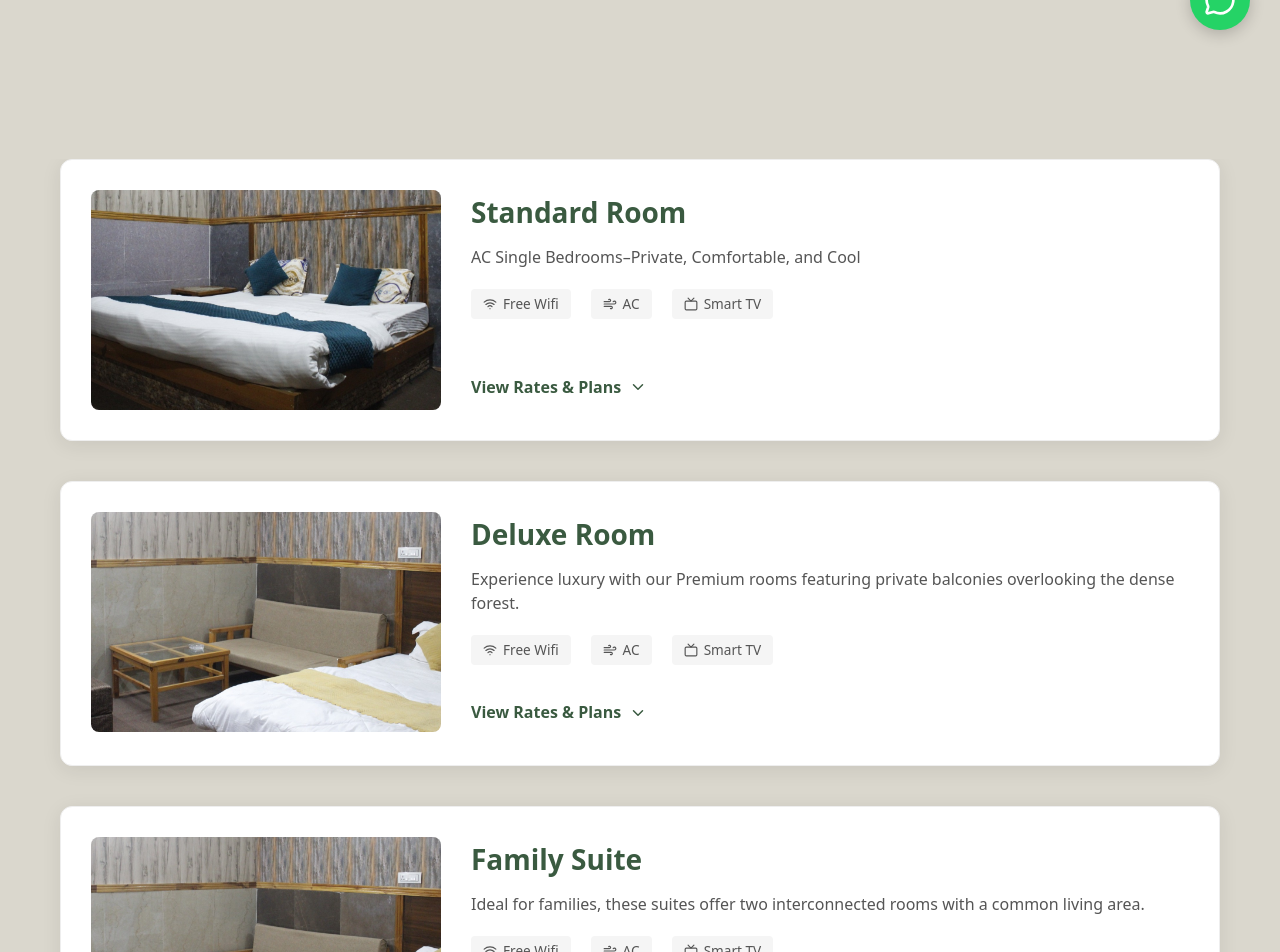
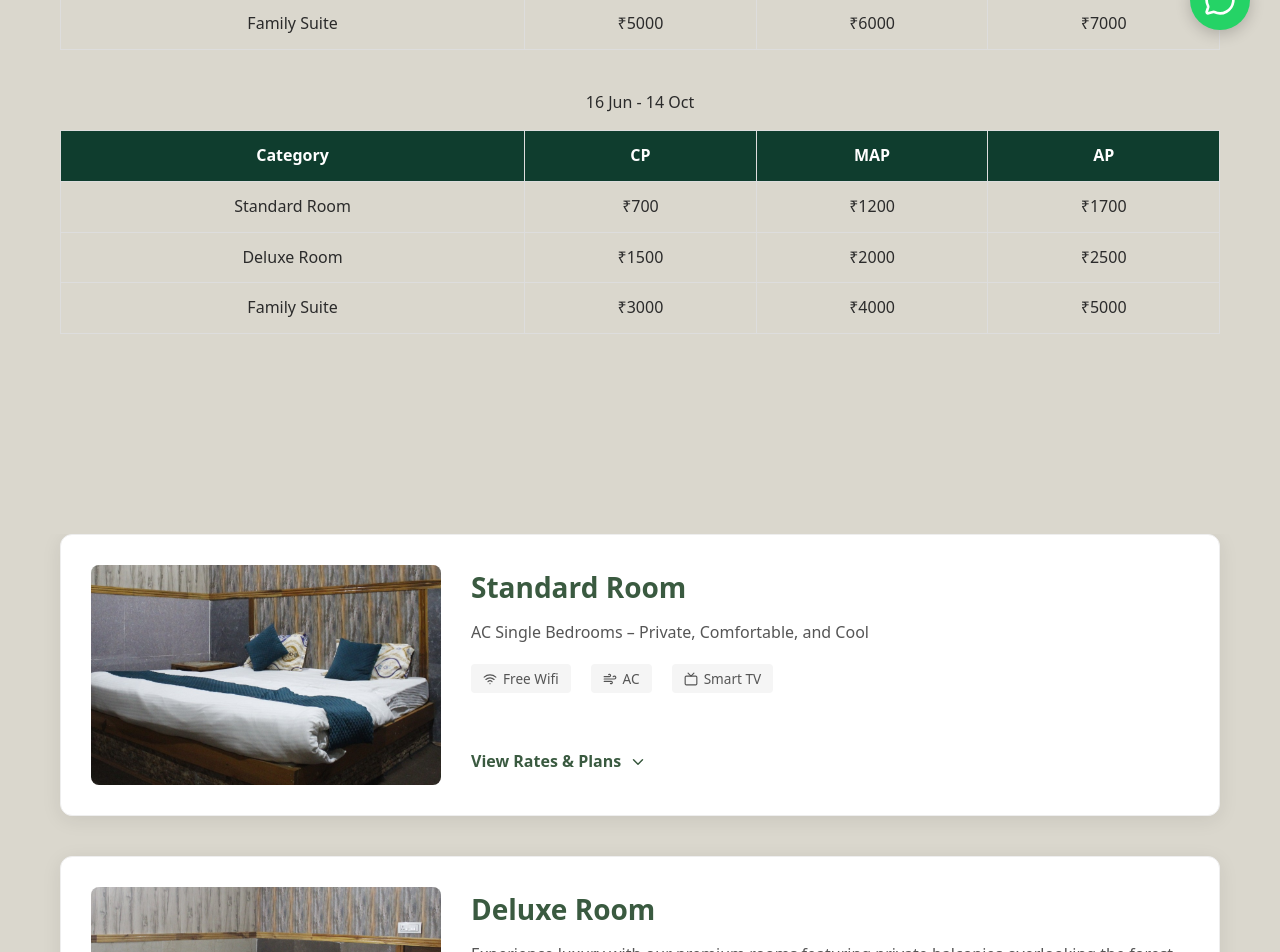
Before and after one commit to Aegis76/Corbett-Phoenix, a React (Vite) app: page /rooms in a window 1280 px wide. Shown: the part 740-1692 px from the top of the page. Built offline with nearby package versions, Linux system fonts and the light colour scheme.

Commit message:
Update room descriptions and pricing plans

```diff
--- a/src/pages/Rooms.jsx
+++ b/src/pages/Rooms.jsx
@@ -2,42 +2,35 @@ import React from "react";
 import RoomCard from "../components/RoomCard";
 import CTASection from "../components/CTASection";
 
+/* ---------- ROOM CARD DATA ---------- */
 const allRooms = [
   {
     id: 1,
     name: "Standard Room",
-    description: "AC Single Bedrooms–Private, Comfortable, and Cool",
+    description: "AC Single Bedrooms – Private, Comfortable, and Cool",
     image: "/HotelImages/DeluxeRoom.jpeg",
     plans: [
       {
         id: "d1",
-        type: "MAP",
-        name: "AC Single Bedrooms",
-        price: "2000",
+        type: "CP",
+        name: "CP Plan",
+        price: "1500",
         inclusions: ["Free WiFi", "AC", "TV", "Electric Kettle"],
         cancellation: "Non-Refundable",
       },
       {
         id: "d2",
-        type: "CP",
-        name: "Family Suites",
-        price: "1500",
+        type: "MAP",
+        name: "MAP Plan",
+        price: "2000",
         inclusions: ["Free WiFi", "AC", "TV", "Electric Kettle"],
         cancellation: "Free cancellation before 48 hours",
       },
       {
         id: "d3",
         type: "AP",
-        name: "Double Bed Rooms",
+        name: "AP Plan",
         price: "2500",
-        inclusions: ["Free WiFi", "AC", "TV", "Electric Kettle"],
-        cancellation: "Free cancellation before 48 hours",
-      },
-      {
-        id: "d4",
-        type: "EP",
-        name: "Executive Stay Room",
-        price: "1000",
         inclusions: ["Free WiFi", "AC", "TV", "Electric Kettle"],
         cancellation: "Free cancellation before 48 hours",
       },
@@ -48,39 +41,31 @@ const allRooms = [
     id: 2,
     name: "Deluxe Room",
     description:
-      "Experience luxury with our Premium rooms featuring private balconies overlooking the dense forest.",
+      "Experience luxury with our premium rooms featuring private balconies overlooking the forest.",
     image: "/HotelImages/PremiumRoom.jpeg",
     plans: [
       {
         id: "p1",
         type: "CP",
-        name: "Double Bed Rooms",
-        price: "3000",
+        name: "CP Plan",
+        price: "2500",
         inclusions: ["Forest View", "Free WiFi", "AC", "TV"],
         cancellation: "Non-Refundable",
       },
       {
         id: "p2",
-        type: "EP",
-        name: "Executive Stay Room",
-        price: "2000",
+        type: "MAP",
+        name: "MAP Plan",
+        price: "3000",
         inclusions: ["Breakfast included", "Forest View", "Free WiFi"],
         cancellation: "Free cancellation before 48 hours",
       },
       {
         id: "p3",
         type: "AP",
-        name: "Family Suites",
-        price: "5000",
+        name: "AP Plan",
+        price: "3500",
         inclusions: ["Breakfast & Dinner", "Forest View", "Free WiFi"],
-        cancellation: "Free cancellation before 48 hours",
-      },
-      {
-        id: "p4",
-        type: "MAP",
-        name: "AC Single Bedrooms",
-        price: "4000",
-        inclusions: ["Breakfast, Lunch & Dinner", "Forest View", "Free WiFi"],
         cancellation: "Free cancellation before 48 hours",
       },
     ],
@@ -90,51 +75,76 @@ const allRooms = [
     id: 3,
     name: "Family Suite",
     description:
-      "Ideal for families, these suites offer two interconnected rooms with a common living area.",
+      "Ideal for families with spacious rooms and a common living area.",
     image: "/HotelImages/PremiumRoom.jpeg",
     plans: [
       {
         id: "f1",
-        type: "AP",
-        name: "AC Single Bedrooms",
-        price: "10000",
+        type: "CP",
+        name: "CP Plan",
+        price: "5000",
         inclusions: ["2 Bedrooms", "Living Area", "Free WiFi", "AC"],
         cancellation: "Non-Refundable",
       },
       {
         id: "f2",
-        type: "CP",
-        name: "Double Bed Rooms",
+        type: "MAP",
+        name: "MAP Plan",
         price: "6000",
         inclusions: ["Breakfast included", "2 Bedrooms", "Living Area"],
         cancellation: "Free cancellation before 48 hours",
       },
       {
         id: "f3",
-        type: "EP",
-        name: "Family Suites",
-        price: "4000",
-        inclusions: ["Breakfast & Dinner", "2 Bedrooms", "Living Area"],
-        cancellation: "Free cancellation before 48 hours",
-      },
-      {
-        id: "f4",
-        type: "MAP",
-        name: "Executive Stay Room",
-        price: "8000",
-        inclusions: ["Breakfast, Lunch & Dinner", "2 Bedrooms", "Living Area"],
+        type: "AP",
+        name: "AP Plan",
+        price: "7000",
+        inclusions: [
+          "Breakfast, Lunch & Dinner",
+          "2 Bedrooms",
+          "Living Area",
+        ],
         cancellation: "Free cancellation before 48 hours",
       },
     ],
   },
 ];
 
-const Rooms = () => {
-  const getPrice = (plans, type) => {
-    const plan = plans.find((p) => p.type === type);
-    return plan ? `₹${plan.price}` : "-";
+/* ---------- SEASONAL TARIFF TABLE ---------- */
+const seasonalTariffs = [
+  {
+    period: "15 Oct - 15 Jun",
+    rows: [
+      { category: "Standard Room", cp: 1500, map: 2000, ap: 2500 },
+      { category: "Deluxe Room", cp: 2500, map: 3000, ap: 3500 },
+      { category: "Family Suite", cp: 5000, map: 6000, ap: 7000 },
+    ],
+  },
+  {
+    period: "16 Jun - 14 Oct",
+    rows: [
+      { category: "Standard Room", cp: 700, map: 1200, ap: 1700 },
+      { category: "Deluxe Room", cp: 1500, map: 2000, ap: 2500 },
+      { category: "Family Suite", cp: 3000, map: 4000, ap: 5000 },
+    ],
+  },
+];
+
+/* ---------- STYLES ---------- */
+const thStyle = {
+  border: "1px solid #ddd",
+  padding: "12px",
+  backgroundColor: "#0f3d2e",
+  color: "#fff",
+  fontWeight: "bold",
 };
 
+const tdStyle = {
+  border: "1px solid #ddd",
+  padding: "12px",
+};
+
+const Rooms = () => {
   return (
     <main>
       {/* Hero Section */}
@@ -150,31 +160,43 @@ const Rooms = () => {
           <h1 style={{ fontSize: "3.5rem", marginBottom: "20px" }}>
             Our Rooms & Suites
           </h1>
+
           <p style={{ fontSize: "1.2rem", opacity: 0.9 }}>
             Discover the perfect sanctuary for your wilderness retreat.
           </p>
         </div>
       </section>
 
-      {/* Tariff Table */}
+      {/* Tariff Tables */}
       <section className="section-padding">
         <div className="container">
-          <h2 style={{ marginBottom: "20px", textAlign: "center" }}>
+          <h2 style={{ textAlign: "center", marginBottom: "30px" }}>
             Room Tariff
           </h2>
+
+          {seasonalTariffs.map((season) => (
+            <div key={season.period} style={{ marginBottom: "40px" }}>
+              <h3
+                style={{
+                  textAlign: "center",
+                  marginBottom: "15px",
+                }}
+              >
+                {season.period}
+              </h3>
 
               <div style={{ overflowX: "auto" }}>
                 <table
                   style={{
                     width: "100%",
+                    minWidth: "600px",
                     borderCollapse: "collapse",
                     textAlign: "center",
                   }}
                 >
                   <thead>
                     <tr>
-                  <th style={thStyle}>Room Category</th>
-                  <th style={thStyle}>EP</th>
+                      <th style={thStyle}>Category</th>
                       <th style={thStyle}>CP</th>
                       <th style={thStyle}>MAP</th>
                       <th style={thStyle}>AP</th>
@@ -182,18 +204,21 @@ const Rooms = () => {
                   </thead>
 
                   <tbody>
-                {allRooms.map((room) => (
-                  <tr key={room.id}>
-                    <td style={tdStyle}>{room.name}</td>
-                    <td style={tdStyle}>{getPrice(room.plans, "EP")}</td>
-                    <td style={tdStyle}>{getPrice(room.plans, "CP")}</td>
-                    <td style={tdStyle}>{getPrice(room.plans, "MAP")}</td>
-                    <td style={tdStyle}>{getPrice(room.plans, "AP")}</td>
+                    {season.rows.map((row) => (
+                      <tr
+                        key={`${season.period}-${row.category}`}
+                      >
+                        <td style={tdStyle}>{row.category}</td>
+                        <td style={tdStyle}>₹{row.cp}</td>
+                        <td style={tdStyle}>₹{row.map}</td>
+                        <td style={tdStyle}>₹{row.ap}</td>
                       </tr>
                     ))}
                   </tbody>
                 </table>
               </div>
+            </div>
+          ))}
         </div>
       </section>
 
@@ -202,7 +227,10 @@ const Rooms = () => {
         <div className="container">
           <div className="room-list">
             {allRooms.map((room) => (
-              <RoomCard key={room.id} room={room} />
+              <RoomCard
+                key={room.id}
+                room={room}
+              />
             ))}
           </div>
         </div>
@@ -213,16 +241,4 @@ const Rooms = () => {
   );
 };
 
-const thStyle = {
-  border: "1px solid #ddd",
-  padding: "12px",
-  backgroundColor: "#0f3d2e",
-  color: "#fff",
-};
-
-const tdStyle = {
-  border: "1px solid #ddd",
-  padding: "12px",
-};
-
 export default Rooms;
```
Lines whose indentation alone changed are shown as unchanged.
